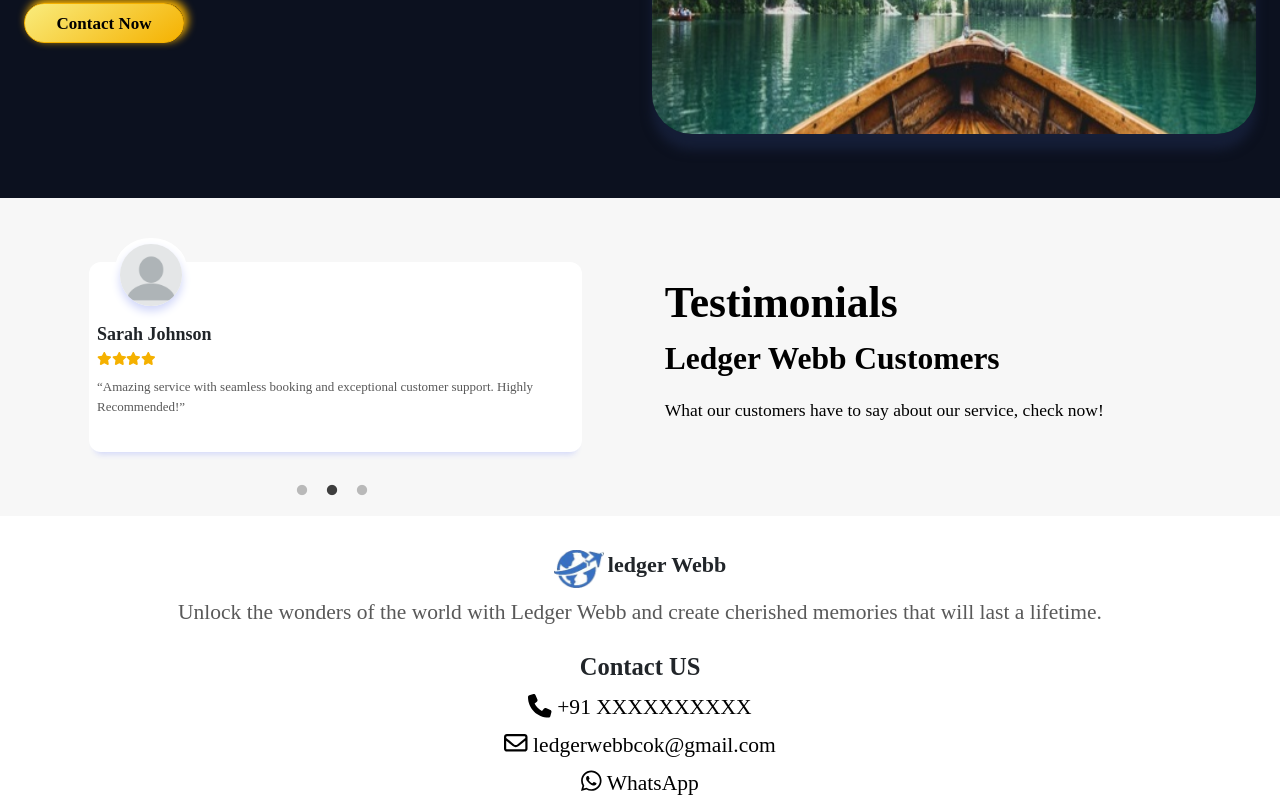
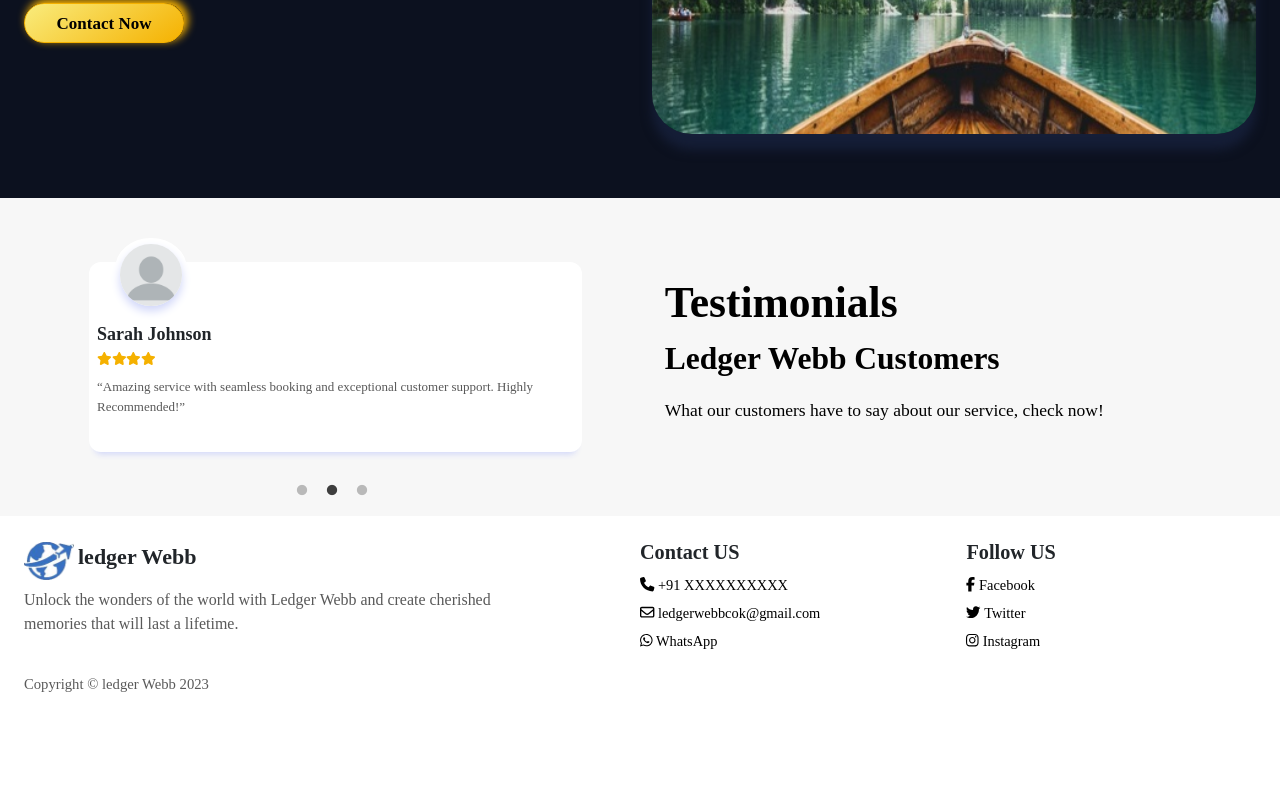
Before and after one commit to Fajarudheen-PA/ledgerWeb-travels-React, a React (Create React App) app: page / in a window 1280 px wide. Shown: the part 2000-2797 px from the top of the page. After the commit the page ends 2727 px from the top, so only its background shows below. Built offline with nearby package versions, Linux system fonts and the light colour scheme.

Commit message:
Footer updated and made it responsive

```diff
--- a/src/components/Footer/Footer.css
+++ b/src/components/Footer/Footer.css
@@ -1,6 +1,6 @@
 .footer {
   background-color: #ffffff;
-  padding: 32px 0;
+  padding: 24px 0;
 }
 .footer__wrap {
   display: flex;
@@ -37,7 +37,7 @@
   margin-bottom: 16px;
 }
 .footer__link-grp__head {
-  font-size: calc(13px + 0.9vw);
+  font-size: calc(12px + 0.9vw);
   font-weight: 700;
   margin-bottom: 8px;
 }
@@ -48,7 +48,7 @@
   cursor: pointer;
   color: #000000;
   text-decoration: none;
-  font-size: calc(10px + 0.9vw);
+  font-size: calc(9px + 0.9vw);
 }
 .footer__link-grp__link:hover {
   color: unset;
@@ -61,7 +61,44 @@
   text-align: center;
 }
 .footer__copyright--font {
-  font-size: calc(10px + 0.9vw);
+  font-size: calc(7px + 0.6vw);
   color: #595959;
   margin-bottom: 8px;
+}
+
+@media (min-width: 769px) {
+  .footer__wrap {
+    flex-wrap: nowrap;
+  }
+  .footer__left {
+    text-align: start;
+  }
+  .footer__desc {
+    width: 85%;
+    font-size: calc(7px + 0.7vw);
+  }
+  .footer__right {
+    flex-wrap: nowrap;
+    gap: 6%;
+  }
+  .footer__link-grp {
+    display: flex;
+    flex-wrap: wrap;
+    text-align: start;
+  }
+  .footer__link-grp__head {
+    font-size: calc(10px + 0.8vw);
+  }
+  .footer__link-grp p {
+    width: 100%;
+  }
+  .footer__link-grp__link {
+    font-size: calc(8px + 0.5vw);
+  }
+  .footer__copyright {
+    text-align: start;
+  }
+  .footer__copyright--font {
+    font-size: calc(7px + 0.6vw);
+  }
 }/*# sourceMappingURL=Footer.css.map */
--- a/src/components/Footer/Footer.scss
+++ b/src/components/Footer/Footer.scss
@@ -2,7 +2,7 @@
 
 .footer{
     background-color: $color-white;
-    padding: $spacer-5 0;
+    padding: $spacer-4 0;
 
     &__wrap{
         display: flex;
@@ -38,7 +38,7 @@
         width: 100%;
         margin-bottom: $spacer-3;
         &__head{
-            font-size: calc(13px + 0.9vw);
+            font-size: calc(12px + 0.9vw);
             font-weight: $font-bold;
             margin-bottom: $spacer-2;
         }
@@ -49,7 +49,7 @@
             cursor: pointer;
             color: $color-black;
             text-decoration: none;
-            font-size: calc(10px + 0.9vw);
+            font-size: calc(9px + 0.9vw);
             &:hover{
                 color: unset;
             }
@@ -62,9 +62,48 @@
     &__copyright{
         text-align: center;
         &--font{
-            font-size: calc(10px + 0.9vw);
+            font-size: calc(7px + 0.6vw);
             color: $color-grey-3;
             margin-bottom: $spacer-2;
         }
     }
 }
+
+@include tablet-desktop{
+    .footer{
+        &__wrap{
+            flex-wrap: nowrap;
+        }
+        &__left{
+            text-align: start;
+        }
+        &__desc{
+            width: 85%;
+            font-size: calc(7px + 0.7vw);
+        }
+        &__right{
+            flex-wrap: nowrap;
+            gap: 6%;
+        }
+        &__link-grp{
+            display: flex;
+            flex-wrap: wrap;
+            text-align: start;
+            &__head{
+                font-size: calc(10px + 0.8vw);
+            }
+            p{
+                width: 100%;
+            }
+            &__link{
+                font-size: calc(8px + 0.5vw);
+            }
+        }
+        &__copyright{
+        text-align: start;
+            &--font{
+                font-size: calc(7px + 0.6vw);
+            }
+        }
+    }
+}
```
Also changed, not shown: 1 other file (tests, documents, lock files or other folders).
